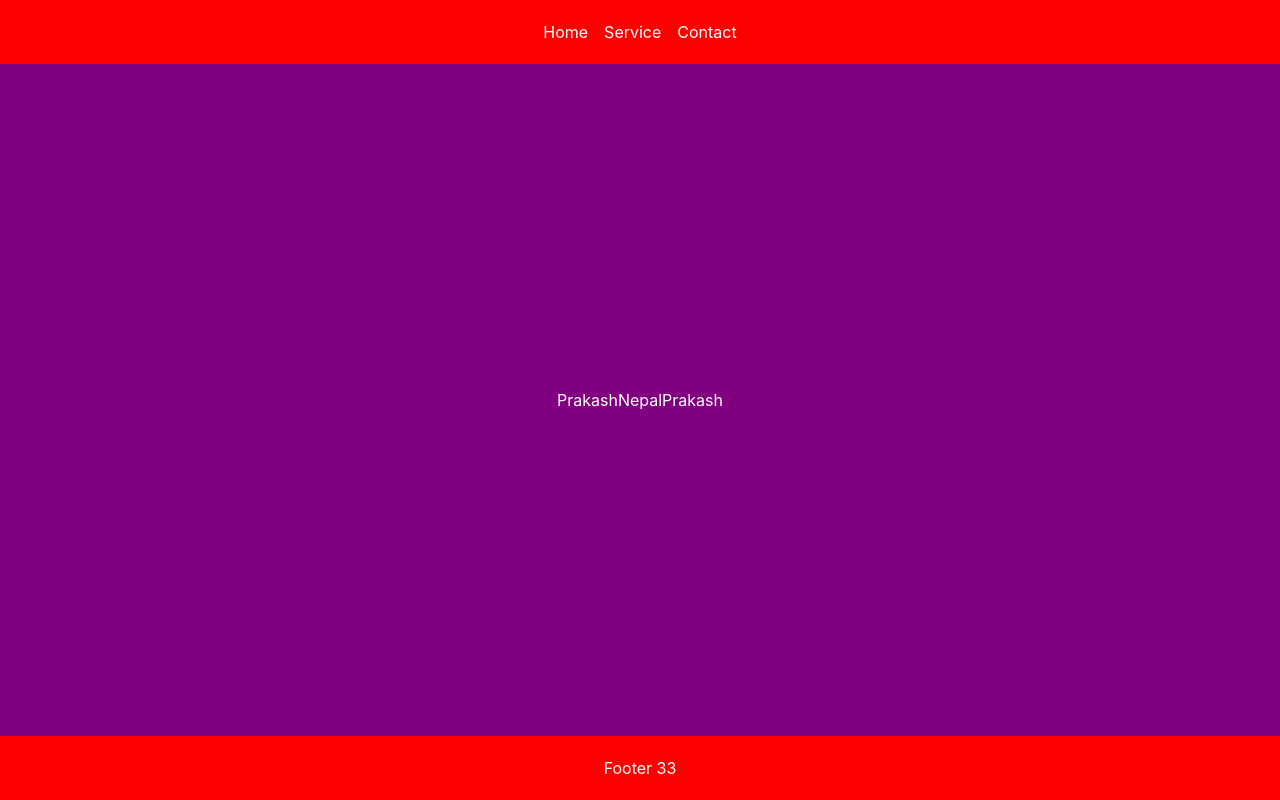
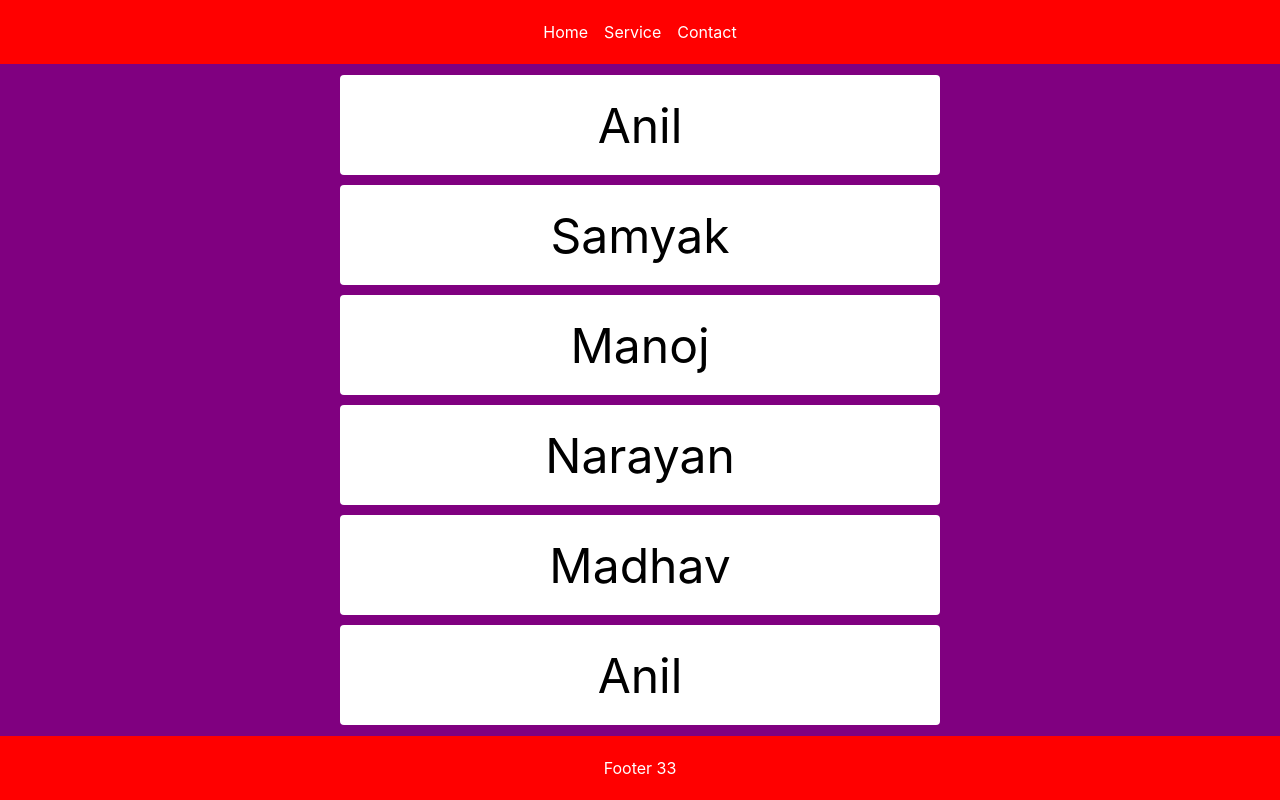
Before and after one commit to sansubed/ReactBackendFrontend, a React (Vite) app: page / in a window 1280 px wide. Built offline with nearby package versions, Linux system fonts and the light colour scheme.

Commit message:
map method

```diff
--- a/src/components/footer/footer.jsx
+++ b/src/components/footer/footer.jsx
@@ -20,7 +20,7 @@ function Footer() {
     return age
   }
 
-  console.log(calcAge(2000))
+  // console.log(calcAge(2000))
 
   // arrow function (Not hoisted)
   // const calcAge = () => {
--- a/src/components/home-body/home-body.jsx
+++ b/src/components/home-body/home-body.jsx
@@ -1,24 +1,21 @@
 import styles from './home-body.module.css'
-// {} -> object destructuring syntax
-import { displayName, displayCountryName, myName } from '../../utils/basic-js/variable-function'
-
-// DRY -> Do not repeat yourself
 
 function HomeBody() {
-  // location to write js
-  return (
-    <div className={styles.home}>
-      <div>{displayName()}</div>
-      <div>{displayCountryName()}</div>
-      <div>{myName}</div>
-    </div>
-  )
+  // Array
+  const names = ['Anil', 'Samyak', 'Manoj', 'Narayan', 'Madhav', 'Anil']
+
+  console.log(names)
+
+  // numbersMap is callback function
+  function numbersMap(name, index) {
+    return (
+      <div className={styles.item} key={index}>
+        {name}
+      </div>
+    )
+  }
+
+  return <div className={styles.home}>{names.map(numbersMap)}</div>
 }
 
-// Rendering component -> <Home />
-// Call (run) function -> displayName()
-
 export default HomeBody
-
-// ./ -> if you are trying to import file which is in the same folder
-// .. -> go back from current directory
--- a/src/components/home-body/home-body.module.css
+++ b/src/components/home-body/home-body.module.css
@@ -2,7 +2,23 @@
   min-height: calc(100vh - 8rem);
   background-color: purple;
   display: flex;
+  flex-direction: column;
   justify-content: center;
   align-items: center;
   color: #fff;
+  gap: 10px;
+  padding-top: 10px;
+  padding-bottom: 10px;
 }
+
+.item {
+  background-color: white;
+  color: black;
+  width: 600px;
+  height: 100px;
+  display: flex;
+  justify-content: center;
+  align-items: center;
+  font-size: 3rem;
+  border-radius: 4px;
+}
--- a/src/main.jsx
+++ b/src/main.jsx
@@ -1,10 +1,10 @@
-import React from 'react'
+// import React from 'react'
 import ReactDOM from 'react-dom/client'
 import App from './App.jsx'
 import './global.css'
 
 ReactDOM.createRoot(document.getElementById('root')).render(
-  <React.StrictMode>
-    <App />
-  </React.StrictMode>
+  // <React.StrictMode>
+  <App />
+  // </React.StrictMode>
 )
--- /dev/null
+++ b/src/utils/array/array.js
@@ -0,0 +1 @@
+export const numbers = [2, 4, 6, 8]
--- /dev/null
+++ b/src/utils/variable/variable.js
@@ -0,0 +1 @@
+export const country = 'Nepal'
```
Also changed, not shown: src/utils/condition/condition.js (added, +15 -0 lines), src/utils/function/function.js (added, +10 -0 lines).
